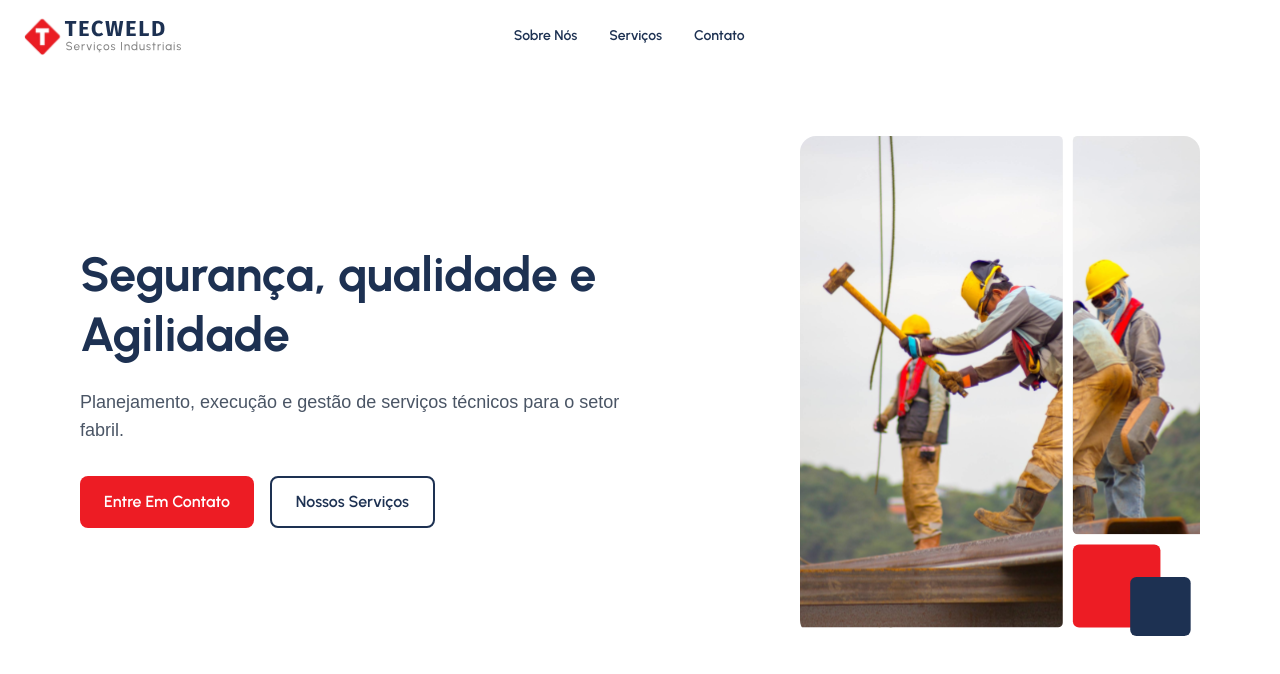
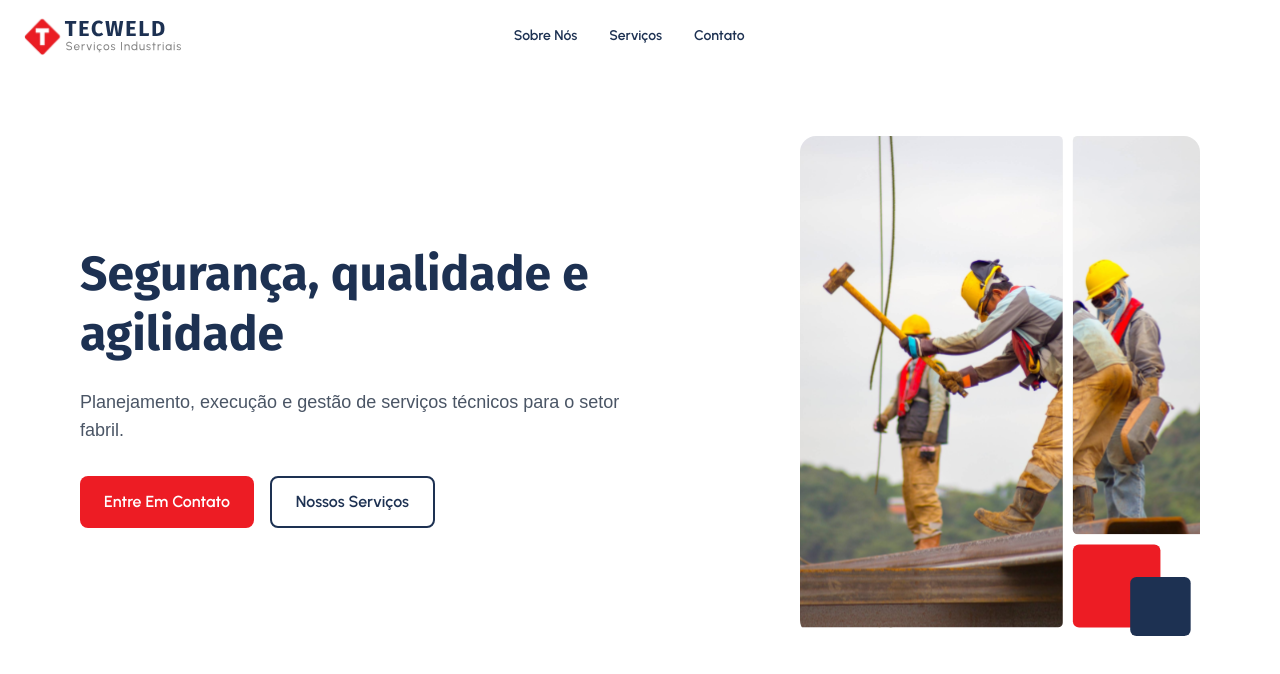
Before and after one commit to julioceno/tecweldservicos, a Next.js app: page / in a window 1280 px wide. Shown: the top 674 px of the page. Built offline with nearby package versions, Linux system fonts and the light colour scheme.

Commit message:
feat: integrate Fira Sans font for improved typography in Hero component

```diff
--- a/src/app/globals.css
+++ b/src/app/globals.css
@@ -15,6 +15,7 @@
   --color-secondary: var(--secondary);
   --color-green: var(--green);
   --font-urbanist: var(--font-urbanist);
+  --font-fira-sans: var(--font-fira-sans);
 }
 
 body {
--- a/src/app/layout.tsx
+++ b/src/app/layout.tsx
@@ -1,12 +1,17 @@
 import type { Metadata } from "next";
-import { Urbanist } from "next/font/google";
+import { Urbanist, Fira_Sans } from "next/font/google";
 import "./globals.css";
 import Header from "@/components/Header";
-import Button from "@/components/Button";
 
 const urbanist = Urbanist({
   variable: "--font-urbanist",
   subsets: ["latin"],
+});
+
+const firaSans = Fira_Sans({
+  variable: "--font-fira-sans",
+  subsets: ["latin"],
+  weight: ["400", "500", "600", "700"],
 });
 
 export const metadata: Metadata = {
@@ -22,7 +27,7 @@ export default function RootLayout({
   return (
     <html lang="pt-BR">
       <body
-        className={`${urbanist.variable} font-sans antialiased bg-white`}
+        className={`${urbanist.variable} ${firaSans.variable} font-sans antialiased bg-white`}
       >
         <Header />
         {children}
--- a/src/components/Hero.tsx
+++ b/src/components/Hero.tsx
@@ -6,8 +6,8 @@ export default function Hero() {
     <section className="w-full py-10 px-4 md:py-16 md:px-6 lg:px-20">
       <div className="mx-auto flex flex-col lg:flex-row items-center justify-between gap-6 lg:gap-8">
         <div className="flex-1 max-w-xl flex flex-col items-center lg:items-start order-1 lg:order-1">
-          <h1 className="text-3xl sm:text-4xl md:text-5xl font-bold font-urbanist text-secondary leading-tight text-center lg:text-left mb-4 md:mb-6">
-            Segurança, qualidade e Agilidade
+          <h1 className="text-3xl sm:text-4xl md:text-5xl font-bold font-fira-sans text-secondary leading-tight text-center lg:text-left mb-4 md:mb-6">
+            Segurança, qualidade e agilidade
           </h1>
 
           <p className="text-gray-600 text-base md:text-lg text-center lg:text-left mb-0 lg:mb-8">
```
